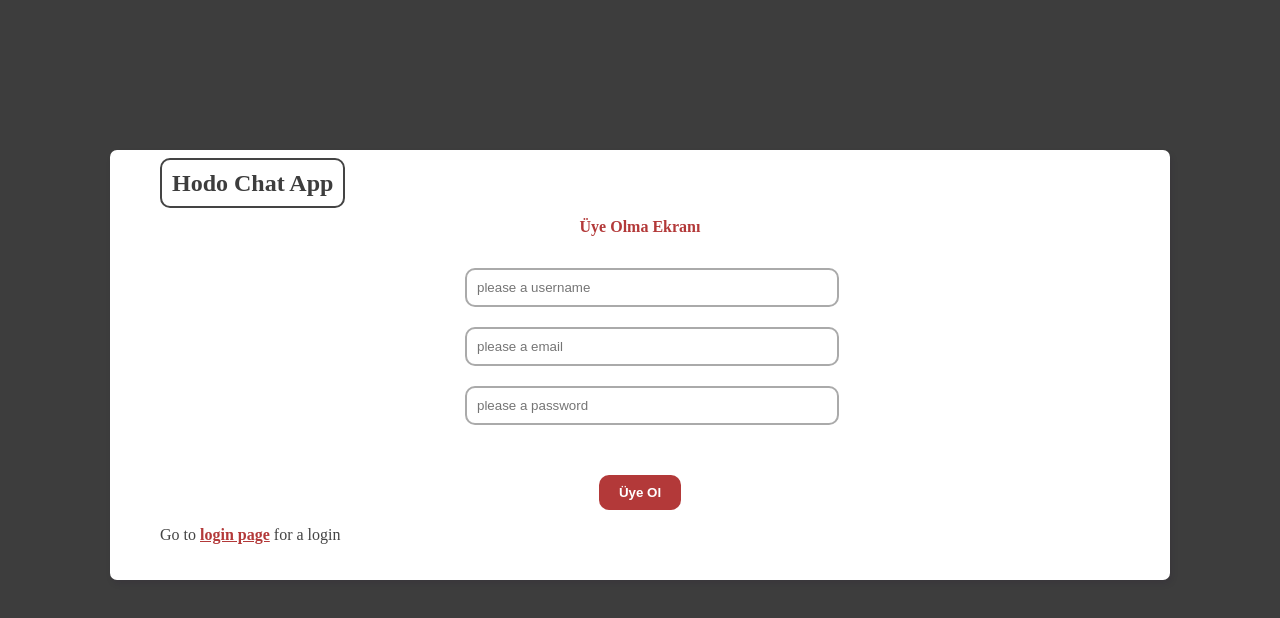
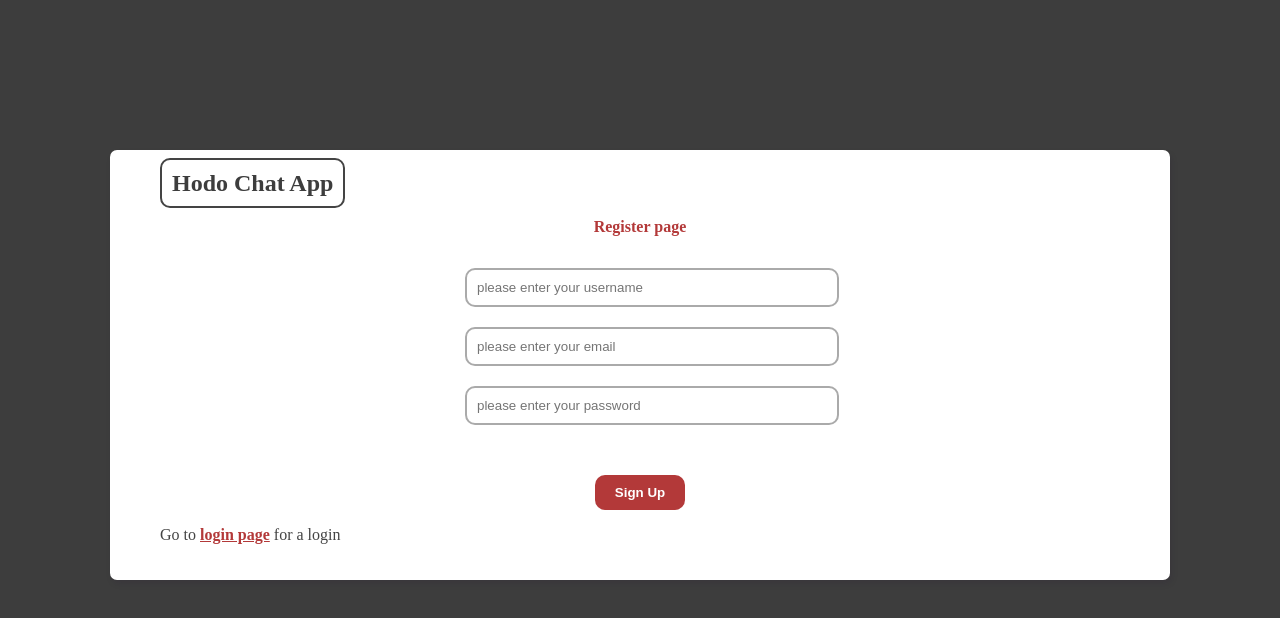
Before and after one commit to 0hodo1/vue3-chat-app, a Vue app: page / in a window 1280 px wide. Both pictures are taken after a click on the element "register page". Shown: the top 618 px of the page. Built offline with nearby package versions, Linux system fonts and the light colour scheme.

Commit message:
register process succedd

```diff
--- a/src/components/Register.vue
+++ b/src/components/Register.vue
@@ -1,13 +1,21 @@
 <template>
-  <form @submit.prevent="uyeOl">
-    <h4>Üye Olma Ekranı</h4>
-    <input type="text" placeholder="please a username" v-model="username" />
-    <input type="email" placeholder="please a email" v-model="email" />
-    <input type="password" placeholder="please a password" v-model="parola" />
-    <button>Üye Ol</button>
+  <form @submit.prevent="register">
+    <h4>Register page</h4>
+    <input
+      type="text"
+      placeholder="please enter your username"
+      v-model="username"
+    />
+    <input type="email" placeholder="please enter your email" v-model="email" />
+    <input
+      type="password"
+      placeholder="please enter your password"
+      v-model="password"
+    />
+    <button>Sign Up</button>
   </form>
   <div class="error">
-    {{ error }}
+    {{ hata }}
   </div>
 </template>
 
@@ -19,19 +27,19 @@ export default {
   setup(props, context) {
     const username = ref("");
     const email = ref("");
-    const parola = ref("");
+    const password = ref("");
 
-    const { error, signup } = useRegister();
+    const { hata, signup } = useRegister();
 
-    const uyeOl = async () => {
-      //console.log(username.value,email.value,parola.value);
-      await signup(email.value, parola.value, username.value);
-      if (!error.value) {
+    const register = async () => {
+      //console.log(username.value,email.value,password.value);
+      await signup(email.value, password.value, username.value);
+      if (!hata.value) {
         context.emit("register");
       }
     };
 
-    return { username, email, parola, uyeOl, error };
+    return { username, email, password, register, hata };
   },
 };
 </script>
--- a/src/composables/useRegister.js
+++ b/src/composables/useRegister.js
@@ -1,10 +1,10 @@
 import { ref } from "vue";
 import { auth } from "../firebase/config";
 
-const error = ref(null);
+const hata = ref(null);
 
 const signup = async (email, parola, username) => {
-  error.value = null;
+  hata.value = null;
   try {
     if (username.trim() === "") {
       throw new Error("Username is required");
@@ -12,20 +12,20 @@ const signup = async (email, parola, username) => {
     const res = await auth.createUserWithEmailAndPassword(email, parola);
 
     if (!res) {
-      throw new Error("Error creating user");
+      throw new Error("Problem here!");
     }
 
     await res.user.updateProfile({ displayName: username });
 
-    error.value = null;
+    hata.value = null;
     return res;
   } catch (error) {
-    error.value = error.message;
+    hata.value = error.message;
   }
 };
 
 const useRegister = () => {
-  return { error, signup };
+  return { hata, signup };
 };
 
 export default useRegister;
```
